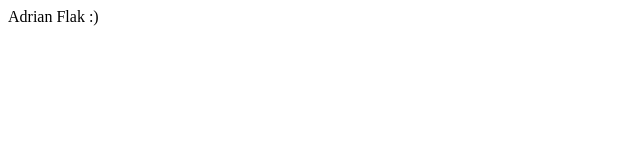
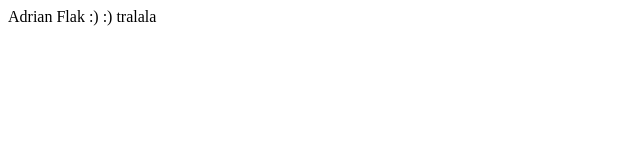
Before and after one commit to adrianflak/czwiczenie1-azure, a plain HTML site: page index.html in a window 1280 px wide. Shown: the full height of the page, 0-640 px from the left. Drawn offline with Linux system fonts and the light colour scheme.

Commit message:
next changes

```diff
--- a/index.html
+++ b/index.html
@@ -6,6 +6,6 @@
     <title>Document</title>
 </head>
 <body>
-    Adrian Flak :)
+    Adrian Flak :) :) tralala
 </body>
 </html>
```
